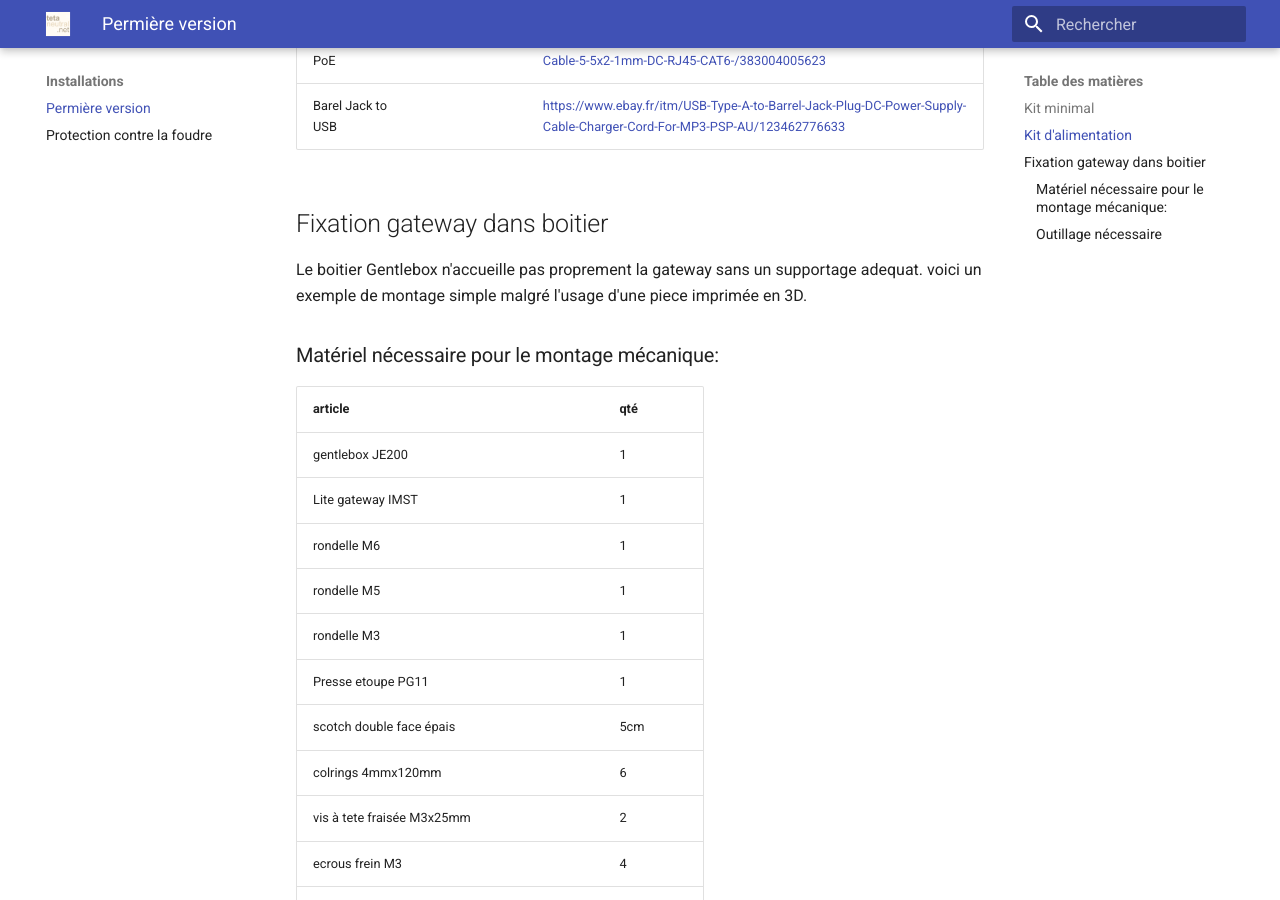
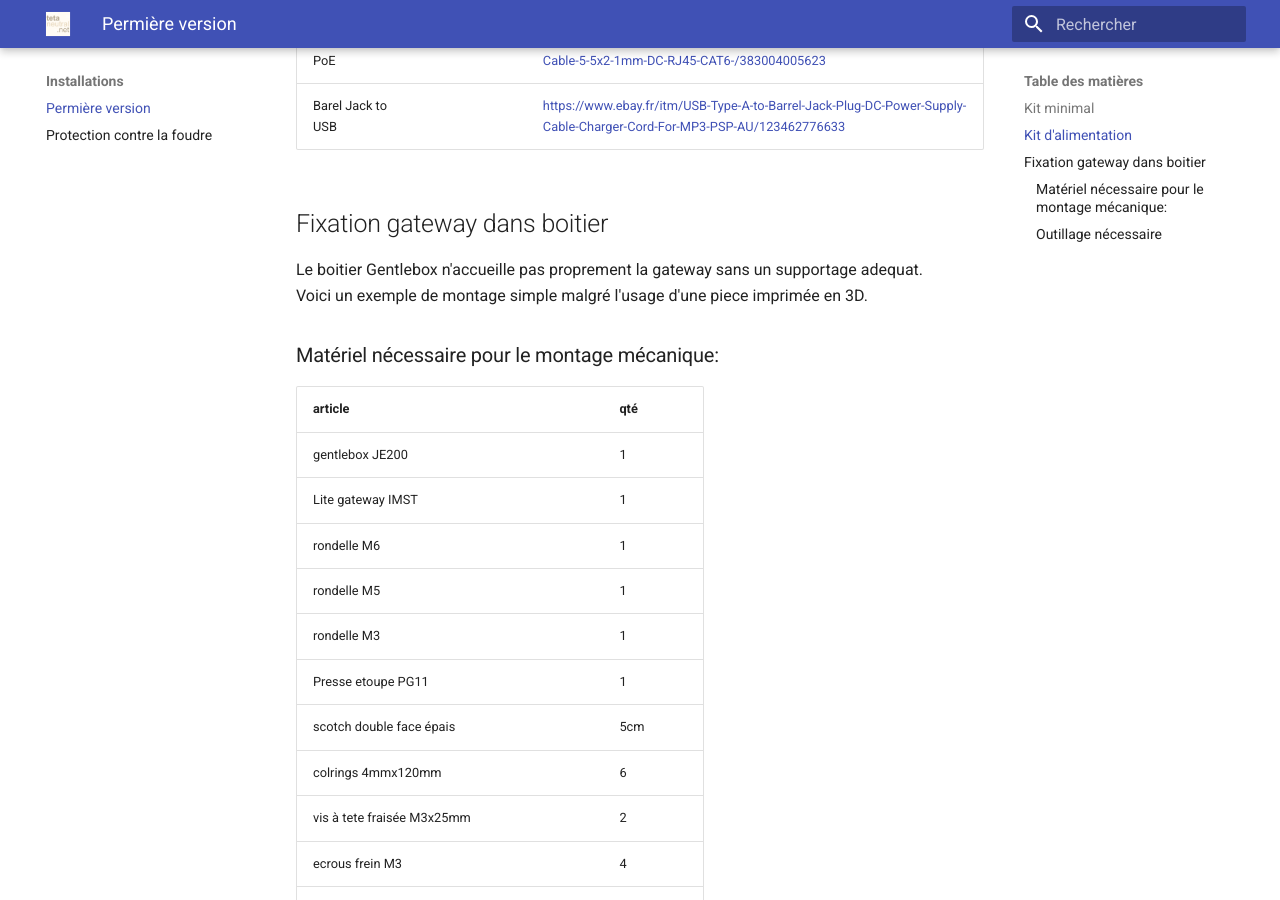
Before and after one commit to NICOLASGON/docs_lora_tetaneutral, an MkDocs documentation site: the page built from docs/installations/v1.md, in a window 1280 px wide and 900 px high, scrolled down 1321 px. Built offline with MkDocs 1.6.1 and Material for MkDocs 9.7.7, drawn with Linux system fonts in a browser that asks for light colours.

Commit message:
Fix a typo

```diff
--- a/docs/installations/v1.md
+++ b/docs/installations/v1.md
@@ -33,7 +33,7 @@ Barel Jack to USB | | [https://www.ebay.fr/itm/USB-Type-A-to-Barrel-Jack-Plug-DC
 ## Fixation gateway dans boitier
 
 Le boitier Gentlebox n'accueille pas proprement la gateway sans un supportage adequat.
-voici un exemple de montage simple malgré l'usage d'une piece imprimée en 3D.
+Voici un exemple de montage simple malgré l'usage d'une piece imprimée en 3D.
 
 ###Matériel nécessaire pour le montage mécanique:
 
```
